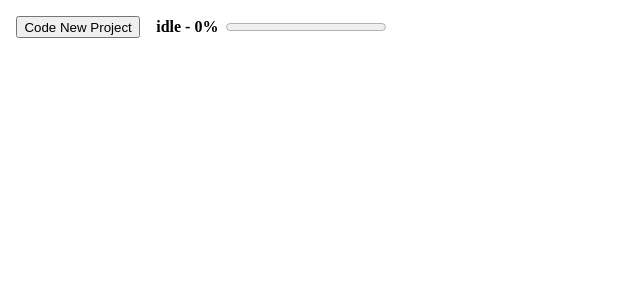
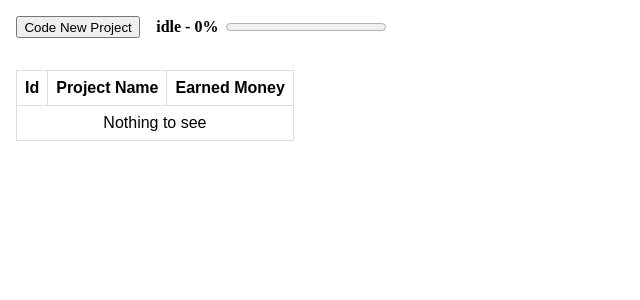
Before and after one commit to duhanmeric/tech-startup-clicker-game, a React (Vite) app: page / in a window 1280 px wide. Shown: the top 300 px of the page, without its empty margins (0-640 px from the left). Built offline with nearby package versions, Linux system fonts and the light colour scheme.

Commit message:
projects table

```diff
--- a/package.json
+++ b/package.json
@@ -10,11 +10,14 @@
   },
   "dependencies": {
     "@reduxjs/toolkit": "^1.9.3",
+    "project-name-generator": "^2.1.9",
     "react": "^18.2.0",
     "react-dom": "^18.2.0",
     "react-redux": "^8.0.5"
   },
   "devDependencies": {
+    "@types/node": "^18.15.11",
+    "@types/project-name-generator": "^2.1.1",
     "@types/react": "^18.0.28",
     "@types/react-dom": "^18.0.11",
     "@vitejs/plugin-react": "^3.1.0",
--- a/src/App.tsx
+++ b/src/App.tsx
@@ -1,10 +1,22 @@
 import "./index.css";
-import { Header } from "@/components";
+import { AppTable, Header } from "@/components";
+import { useAppSelector } from "./redux/hooks";
 
 function App() {
+  const { projects } = useAppSelector((state) => state.projects);
+
   return (
     <div className="app">
-      <Header />
+      <div className="container">
+        <Header />
+        <AppTable
+          headers={["Id", "Project Name", "Earned Money"]}
+          body={projects.map((project, index) => [
+            index.toString(),
+            project.name,
+            project.earnedMoney.toString()
+          ])} />
+      </div>
     </div>
   );
 }
--- /dev/null
+++ b/src/components/app-components/AppTable.tsx
@@ -0,0 +1,50 @@
+type AppTableProps = {
+  headers: string[];
+  body: Array<string[]>
+}
+
+const AppTable = ({ headers, body }: AppTableProps) => {
+  const renderBody = () => {
+    if (body.length > 0) {
+      return (
+        body.map((row, i) => (
+          <tr key={i}>
+            {
+              row.map((cell, j) => (
+                <td key={j}>{cell}</td>
+              ))
+            }
+          </tr>
+        ))
+      )
+    } else {
+      return (
+        <tr>
+          <td colSpan={headers.length} style={{ textAlign: "center" }}>
+            Nothing to see
+          </td>
+        </tr>)
+    }
+  }
+
+  return (
+    <table>
+      <thead>
+        <tr>
+          {
+            headers.map((head, index) => (
+              <th key={index}>{head}</th>
+            ))
+          }
+        </tr>
+      </thead>
+      <tbody>
+        {
+          renderBody()
+        }
+      </tbody>
+    </table>
+  )
+}
+
+export default AppTable
--- a/src/components/index.ts
+++ b/src/components/index.ts
@@ -1,3 +1,4 @@
 export { default as AppButton } from "./app-components/AppButton";
 export { default as AppProgress } from "./app-components/AppProgress";
+export { default as AppTable } from "./app-components/AppTable";
 export { default as Header } from "./partials/Header";
--- a/src/components/partials/Header.tsx
+++ b/src/components/partials/Header.tsx
@@ -6,6 +6,9 @@ import {
 } from "@/redux/progress/progressSlice";
 import { AppButton, AppProgress } from "@/components";
 import { useInterval } from "@/hooks";
+import Generate from "project-name-generator"
+import { addProject } from "@/redux/projects/projectsSlice";
+import { generateEarnedMoney } from "@/utils/generateEarnedMoney";
 
 function Header() {
   const { condition } = useAppSelector((state) => state.progress);
@@ -19,6 +22,20 @@ function Header() {
   );
 
   const startNewProject = () => {
+    const newProjectName = Generate({ number: true }).dashed;
+
+    const earnedMoney = generateEarnedMoney({
+      complexity: 5,
+      clicks: 2000,
+      timeTaken: 30,
+    });
+
+    dispatch(addProject({
+      id: crypto.randomUUID(),
+      earnedMoney,
+      name: newProjectName
+    }))
+
     if (condition === "done") {
       dispatch(reset());
       return;
--- a/src/index.css
+++ b/src/index.css
@@ -11,8 +11,11 @@ body,
   height: 100%;
 }
 
+.container {
+  padding: 1rem;
+}
+
 .app-header {
-  padding: 1rem;
   display: flex;
   align-items: center;
   gap: 1rem;
@@ -25,3 +28,20 @@ body,
 .btn {
   padding: 0.1rem 0.4rem;
 }
+
+table {
+  font-family: arial, sans-serif;
+  border-collapse: collapse;
+  margin: 2rem 0;
+}
+
+td,
+th {
+  border: 1px solid #dddddd;
+  text-align: left;
+  padding: 8px;
+}
+
+tr:nth-child(even) {
+  background-color: #dddddd;
+}
--- /dev/null
+++ b/src/redux/projects/projectsSlice.ts
@@ -0,0 +1,44 @@
+import { createSlice } from "@reduxjs/toolkit";
+import type { PayloadAction } from "@reduxjs/toolkit";
+
+export interface Project {
+  id: string;
+  name: string;
+  earnedMoney: number;
+}
+
+export interface ProjectsState {
+  projects: Project[];
+}
+
+const initialState: ProjectsState = {
+  projects: [],
+};
+
+export const projectsSlice = createSlice({
+  name: "projects",
+  initialState,
+  reducers: {
+    addProject: (state, action: PayloadAction<Project>) => {
+      state.projects.push(action.payload);
+    },
+    updateProject: (state, action: PayloadAction<Project>) => {
+      const index = state.projects.findIndex(
+        (project) => project.id === action.payload.id
+      );
+      if (index !== -1) {
+        state.projects[index] = action.payload;
+      }
+    },
+    removeProject: (state, action: PayloadAction<string>) => {
+      state.projects = state.projects.filter(
+        (project) => project.id !== action.payload
+      );
+    },
+  },
+});
+
+export const { addProject, updateProject, removeProject } =
+  projectsSlice.actions;
+
+export default projectsSlice.reducer;
--- a/src/redux/store.ts
+++ b/src/redux/store.ts
@@ -1,11 +1,13 @@
-import { configureStore } from '@reduxjs/toolkit'
-import progressSlice from "./progress/progressSlice"
+import { configureStore } from "@reduxjs/toolkit";
+import progressSlice from "./progress/progressSlice";
+import projectsSlice from "./projects/projectsSlice";
 
 export const store = configureStore({
   reducer: {
-    progress: progressSlice
+    progress: progressSlice,
+    projects: projectsSlice,
   },
-})
+});
 
-export type RootState = ReturnType<typeof store.getState>
-export type AppDispatch = typeof store.dispatch
+export type RootState = ReturnType<typeof store.getState>;
+export type AppDispatch = typeof store.dispatch;
--- /dev/null
+++ b/src/utils/generateEarnedMoney.ts
@@ -0,0 +1,33 @@
+interface EarnedMoneyParams {
+  complexity: number;
+  clicks: number;
+  timeTaken: number;
+}
+
+/**
+ * Generates an earned money value for a completed project based on various factors.
+ * The resulting value is calculated based on a formula that considers the project's
+ * complexity, the number of clicks, the time taken to complete the project, and
+ * any upgrades or bonuses the player has unlocked.
+ *
+ * @param {EarnedMoneyParams} params - An object containing the required parameters.
+ * @param {number} params.complexity - Range -> 1-10. A numeric value representing the complexity of the project.
+ * @param {number} params.clicks - The number of clicks the player made while completing the project.
+ *                                  In a real-world scenario, this could represent the effort the
+ *                                  player has put into the project, such as work hours, tasks completed,
+ *                                  or features implemented.
+ * @param {number} params.timeTaken - The time (in days) taken to complete the project.
+ * @returns {number} The calculated earned money value as a rounded integer.
+ */
+
+export function generateEarnedMoney(params: EarnedMoneyParams): number {
+  const { complexity, clicks, timeTaken } = params;
+
+  const baseValue = complexity >= 10 ? 10 * 10 : complexity * 10;
+  const clickBonus = (clicks / 100) * baseValue;
+  const timeBonus = (timeTaken / 30) * baseValue;
+
+  const earnedMoney = Math.round(baseValue + clickBonus + timeBonus);
+
+  return earnedMoney;
+}
```
Also changed, not shown: 1 other file (tests, documents, lock files or other folders).
